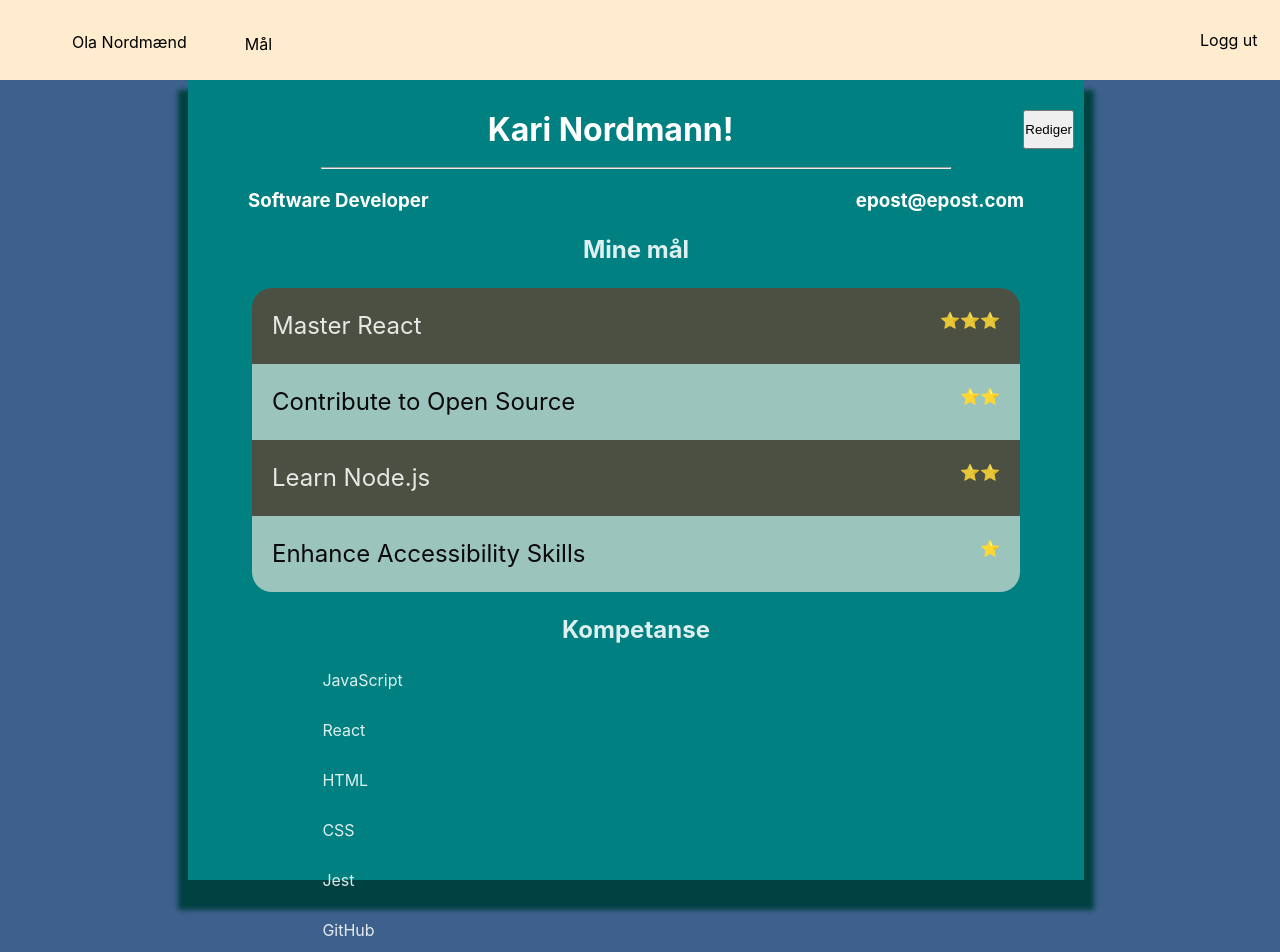
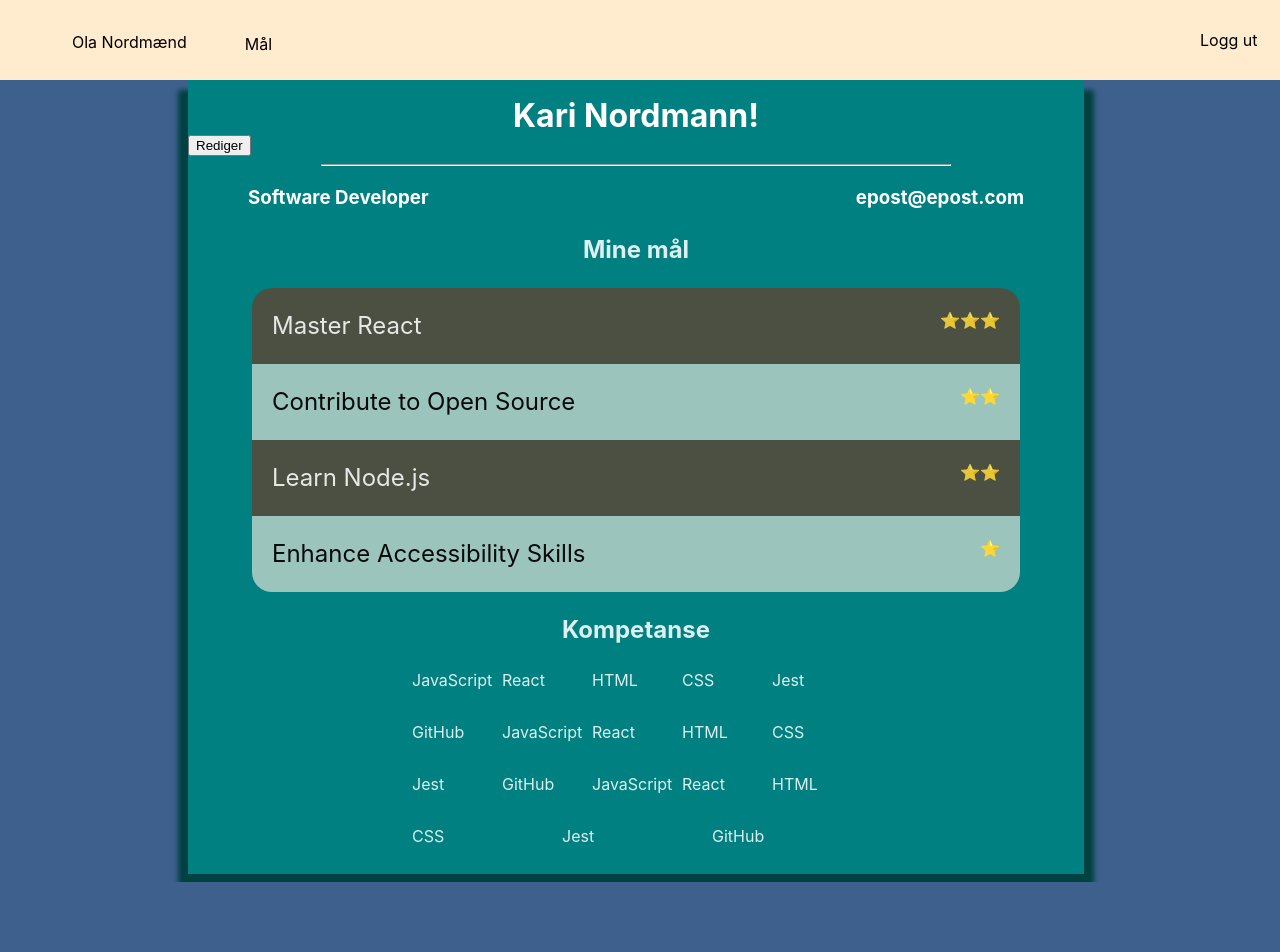
Before and after one commit to EspenSolhaug1/kompetanse-oversikt, a React (Vite) app: page /profile in a window 1280 px wide. Shown: the top 952 px of the page. After the commit the page ends 882 px from the top, so only its background shows below. Built offline with nearby package versions, Linux system fonts and the light colour scheme.

Commit message:
Added 'skillList' component, mapping the skills

```diff
--- a/src/App.css
+++ b/src/App.css
@@ -4,7 +4,7 @@
 .content-background {
   display: flex;
   flex-direction: column;
-  height: 100vh;
+
   width: 70vw;
   background: teal;
   box-shadow: 0px 20px 5px 10px #004141;
--- a/src/Components/Profile/Profile.tsx
+++ b/src/Components/Profile/Profile.tsx
@@ -10,9 +10,11 @@ const Profile = () => {
   return (
     <div className="content-background">
       <div className="top-info">
-        <div className="name-and-btn">
-          <h1>{currentUser?.name || "Guest"}!</h1>
-          <button className="edit-profile-btn">Rediger</button>
+        <div className="d-flex">
+          <h1 className="justify-content-center">
+            {currentUser?.name || "Guest"}!
+          </h1>
+          <button className="justify-content-end">Rediger</button>
         </div>
         <hr></hr>
         <div className="title-and-epost">
--- a/src/Components/SkillProfile/SkillListComponent.css
+++ b/src/Components/SkillProfile/SkillListComponent.css
@@ -11,6 +11,7 @@
 
 .skillInstanceComponent > :hover {
   background-color: #d12424;
+  cursor: pointer;
 }
 
 .skills {
@@ -21,7 +22,12 @@
 
 .skill-box {
   display: flex;
-  flex-direction: column;
-  flex-wrap: wrap;
-  width: 70%;
+  flex-wrap: wrap; /* Allows wrapping */
+  gap: 2px; /* Optional: Adjust space between items */
+  width: 50%;
 }
+
+.skill-box > * {
+  flex: 1 1 calc(20% - 5px); /* Adjust to make 5 items fit per row */
+  box-sizing: border-box; /* Prevent overflow due to padding/borders */
+}
```
